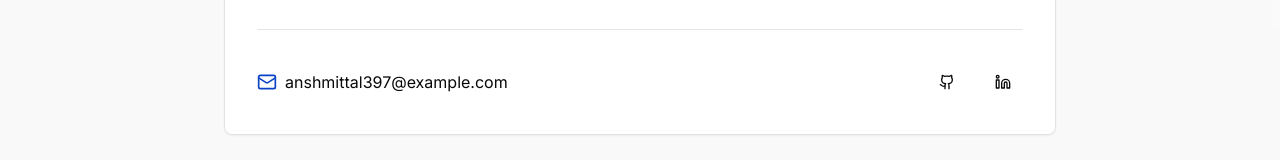
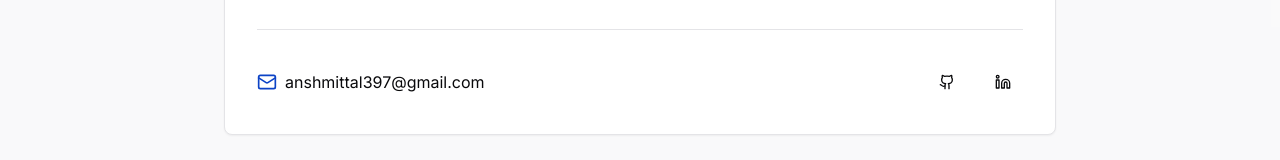
Before and after one commit to anshmittal2004/anshmittal_portfolio, a Next.js app: page / in a window 1280 px wide. Shown: the part 5054-5214 px from the top of the page. Built offline with nearby package versions, Linux system fonts and the light colour scheme.

Commit message:
Update page.tsx

```diff
--- a/app/page.tsx
+++ b/app/page.tsx
@@ -447,7 +447,7 @@ export default function Home() {
                 <div className="flex items-center gap-2">
                   <Mail className="h-5 w-5 text-primary" />
                   <a href="mailto:ans7@example.com" className="hover:text-primary">
-                    anshmittal397@example.com
+                    anshmittal397@gmail.com
                   </a>
                 </div>
                 <div className="flex gap-4">
```
